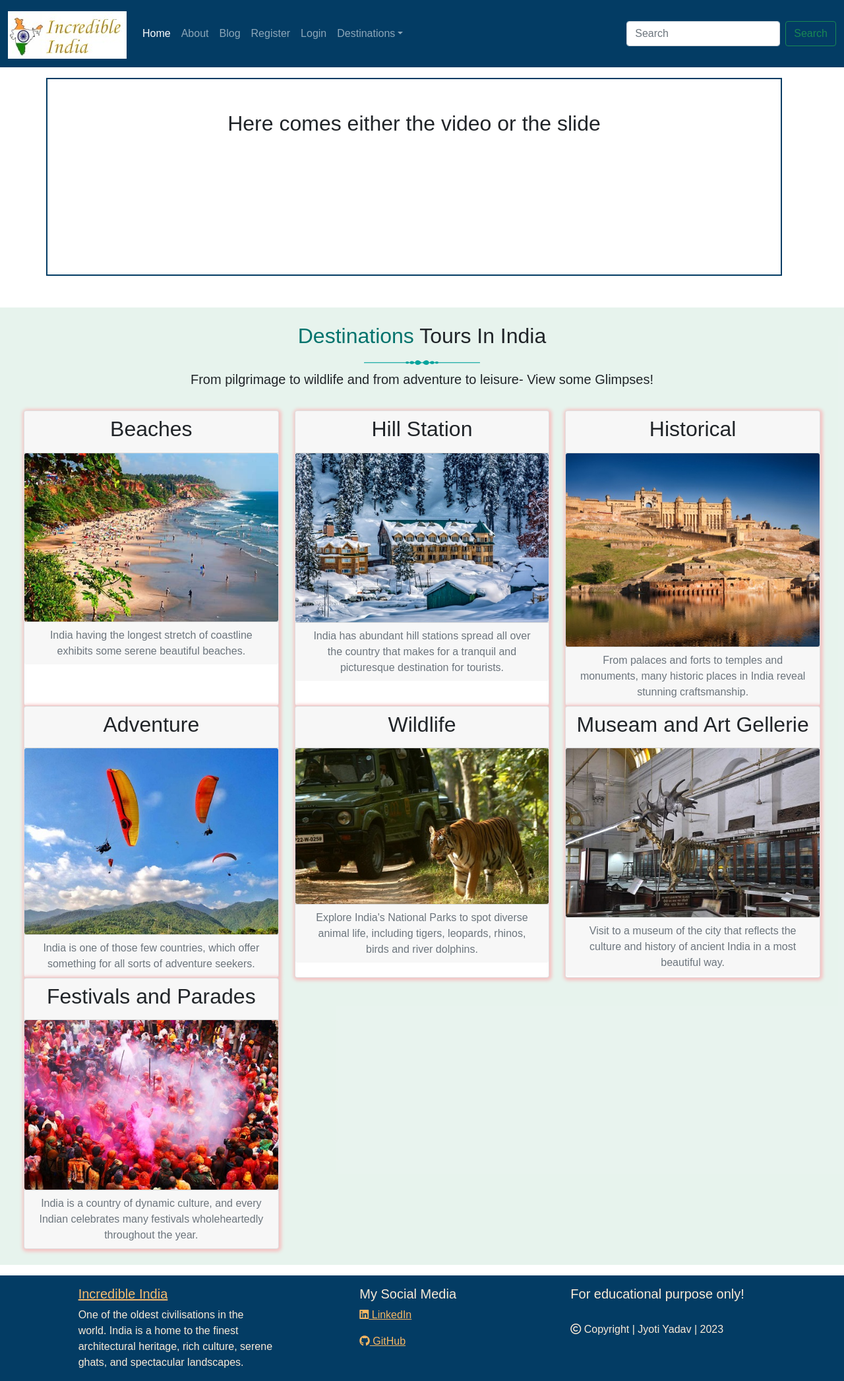
After one commit to jyotiyadav2508/Blog_Website_PP4, a Django app: template templates/index1.html in a window 1280 px wide. The commit adds this page. Shown: the whole page at 66% size. Run offline with Django 3.2, Linux system fonts and the light colour scheme; the template is opened without the code that fills it: values that come from a table or form of the project are taken from there, others are empty; tables that the repository leaves empty hold one stand-in row (values such as "Sample post"); some libraries are stand-ins or nearby versions.

```diff
--- a/blog/views.py
+++ b/blog/views.py
@@ -18,6 +18,7 @@ class PostList(generic.ListView):
     model = Post
     queryset = Post.objects.filter(status=1).order_by('-created_on')
     template_name = "index.html"
+    # template_name = "index1.html"
     paginate_by = 6
 
 
@@ -193,6 +194,7 @@ def destinations_view(request, des):
         'destinations_post': destinations_post
     })
 
+
 # def category_list(request):
 #     """ Return a list of categories for the dropdown in the nav """
 #     category_list = Category.objects.all()
--- a/templates/destinations_post.html
+++ b/templates/destinations_post.html
@@ -34,7 +34,7 @@
                     {% endif %}
                     {% empty %}
                     <div class="col-lg-8">
-                        <img class="card-img-top" src="https://res.cloudinary.com/rashdogg74/image/upload/v1665087640/static/images/sad_jqodcl.webp" alt="sad image because no results">
+                        <img class="card-img-top" src="{% static 'images/error-404.png %}" alt="Error-404">
                         <h2 class="text-center">Sorry, currently there are no posts in this category.
                             <a class="hidden-link" href="{% url 'add_post' %}">Add one?</a></h2>
                     </div>
--- /dev/null
+++ b/templates/index1.html
@@ -0,0 +1,134 @@
+{% extends "base.html" %}
+{% load static %}
+{% block content %}
+<!-- Blog enteries column -->
+<div class="container">
+    <div class="row">
+        <div class="col-12 mt-3 left">
+            <div class="row" style="height:300px; width:100%; border:2px solid #033c64;">
+                <h2 class="text-center mt-5"> Here comes either the video or the slide</h2>
+            </div>
+        </div>
+    </div>
+</div>
+<section class="bg-success mt-5 mb-3 p-4 text-dark bg-opacity-10">
+    <div class="container">
+        <div class="row d-flex flex-wrap">
+            <div class="col-md-12">
+                <h2 class="text-center"><span style="color:#03736d;">Destinations</span> Tours In India</h2>
+                <!-- <h2 class="text-center" style="color:#02504d;">Destinations Tours In India</h2> -->
+                <div class="text-center">
+                    <img src="{% static 'images/decorated-line.png' %}" alt="line decoraction"></div>
+                <p class="lead text-center" style="font-weight: 400;">From pilgrimage to wildlife and from adventure to leisure- View some Glimpses!</p>
+            </div>
+        </div>
+    </div>
+    <div class="container-fluid">
+        <div class="row">
+            <div class="col-12 mt-3 left">
+                <div class="row">
+                    {% for post in post_list %}
+                    <div class="col-md-4">
+                        <div class="card h-100 text-center text-dark" style="box-shadow: 1px 1px 5px 3px  rgb(245, 196, 196);">
+                            <div class="card-header" style="font-weight: 500;">
+                                <h2>Beaches</h2>
+                            </div>
+                            <img src="{% static 'images/beach.png' %}" class="card-img" alt="Beach image">
+                            <div class="card-footer text-muted">
+                                India having the longest stretch of coastline exhibits some serene beautiful beaches.
+                            </div>
+                        </div>
+                    </div>
+                    <div class="col-md-4">
+                        <div class="card h-100 text-center text-dark" style="box-shadow: 1px 1px 5px 3px  rgb(245, 196, 196);">
+                            <div class="card-header" style="font-weight: 500;">
+                                <h2>Hill Station</h2>
+                            </div>
+                            <img src="{% static 'images/hill_station.jpg' %}" class="card-img" alt="Beach image">
+                            <div class="card-footer text-muted">
+                                India has abundant hill stations spread all over the country that makes for a tranquil and picturesque destination for tourists.
+                            </div>
+
+                        </div>
+                    </div>
+                    <div class="col-md-4">
+                        <div class="card h-100 text-center text-dark" style="box-shadow: 1px 1px 5px 3px  rgb(245, 196, 196);">
+                            <div class="card-header" style="font-weight: 500;">
+                                <h2>Historical</h2>
+                            </div>
+                            <img src="{% static 'images/historical-places.jpg' %}" class="card-img" alt="Beach image">
+                            <div class="card-footer text-muted">
+                                From palaces and forts to temples and monuments, many historic places in India reveal stunning craftsmanship.
+                            </div>
+                        </div>
+                    </div>
+                    <div class="col-md-4">
+                        <div class="card h-100 text-center text-dark" style="box-shadow: 1px 1px 5px 3px  rgb(245, 196, 196);">
+                            <div class="card-header" style="font-weight: 500;">
+                                <h2>Adventure</h2>
+                            </div>
+                            <img src="{% static 'images/adventure.jpg' %}" class="card-img" alt="Beach image">
+                            <div class="card-footer text-muted">
+                                India is one of those few countries, which offer something for all sorts of adventure seekers.
+                            </div>
+                        </div>
+                    </div>
+                    <div class="col-md-4">
+                        <div class="card h-100 text-center text-dark" style="box-shadow: 1px 1px 5px 3px  rgb(245, 196, 196);">
+                            <div class="card-header" style="font-weight: 500;">
+                                <h2>Wildlife</h2>
+                            </div>
+                            <img src="{% static 'images/wildlife.jpg' %}" class="card-img" alt="Beach image">
+                            <div class="card-footer text-muted">
+                                Explore India's National Parks to spot diverse animal life, including tigers, leopards, rhinos, birds and river dolphins.
+                            </div>
+                        </div>
+                    </div>
+                    <div class="col-md-4">
+                        <div class="card h-100 text-center text-dark" style="box-shadow: 1px 1px 5px 3px  rgb(245, 196, 196);">
+                            <div class="card-header" style="font-weight: 500;">
+                                <h2>Museam and Art Gellerie</h2>
+                            </div>
+                            <img src="{% static 'images/museam.jpg' %}" class="card-img" alt="Beach image">
+                            <div class="card-footer text-muted">
+                                Visit to a museum of the city that reflects the culture and history of ancient India in a most beautiful way.
+                            </div>
+                        </div>
+                    </div>
+                    <div class="col-md-4">
+                        <div class="card h-100 text-center text-dark" style="box-shadow: 1px 1px 5px 3px  rgb(245, 196, 196);">
+                            <div class="card-header" style="font-weight: 500;">
+                                <h2>Festivals and Parades</h2>
+                            </div>
+                            <img src="{% static 'images/Holi_Festival.jpg' %}" class="card-img" alt="Beach image">
+                            <div class="card-footer text-muted">
+                                India is a country of dynamic culture, and every Indian celebrates many festivals wholeheartedly throughout the year.
+                            </div>
+                        </div>
+                    </div>
+                    {% if forloop.counter|divisibleby:3 %}
+                </div>
+            </div>
+        </div>
+        <div class="row">
+            {% endif %}
+            {% endfor %}
+        </div>
+    </div>
+    </div>
+
+    {% if is_paginated %}
+    <nav aria-label="Page navigation">
+        <ul class="pagination justify-content-center">
+            {% if page_obj.has_previous %}
+            <li><a href="?page={{ page_obj.previous_page_number }}" class="page-link">&laquo; PREV </a></li>
+            {% endif %}
+            {% if page_obj.has_next %}
+            <li><a href="?page={{ page_obj.next_page_number }}" class="page-link"> NEXT &raquo;</a></li>
+            {% endif %}
+        </ul>
+    </nav>
+    {% endif%}
+    </div>
+</section>
+{% endblock %}
```
Also changed, not shown: templates/index.html (+12 -90 lines).
